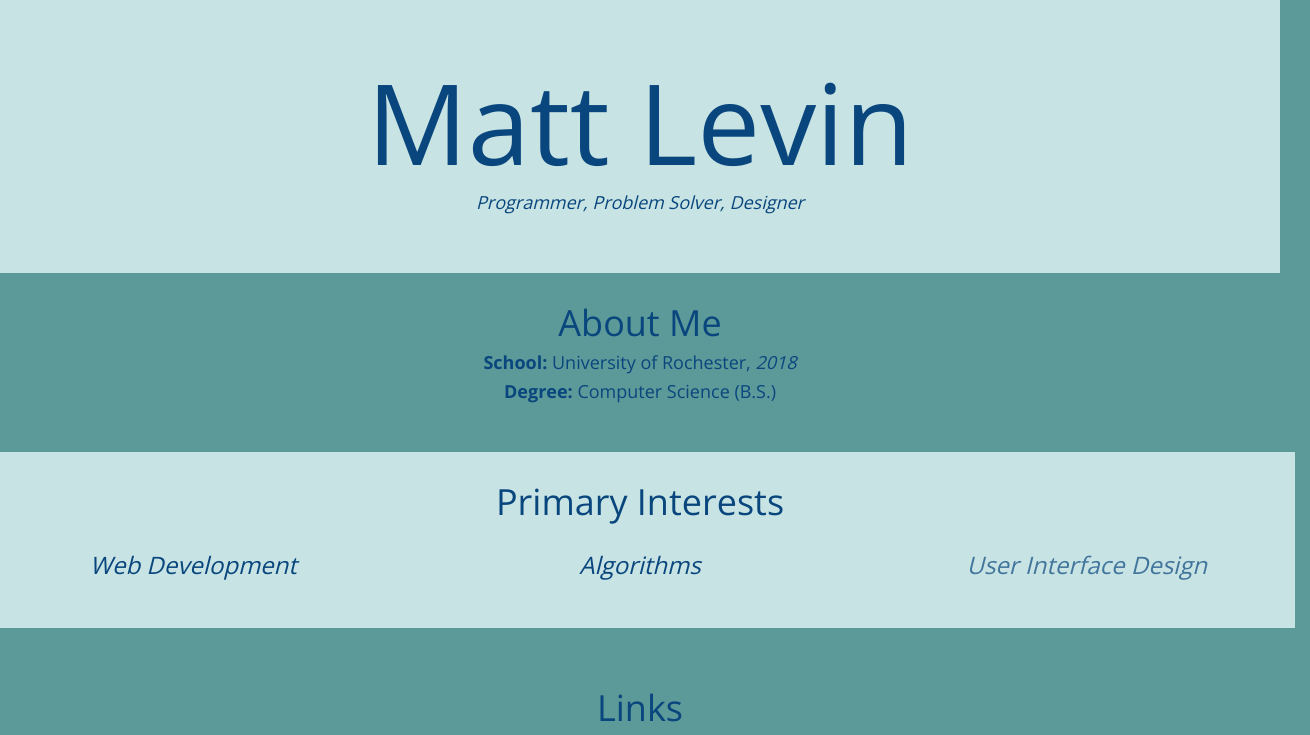
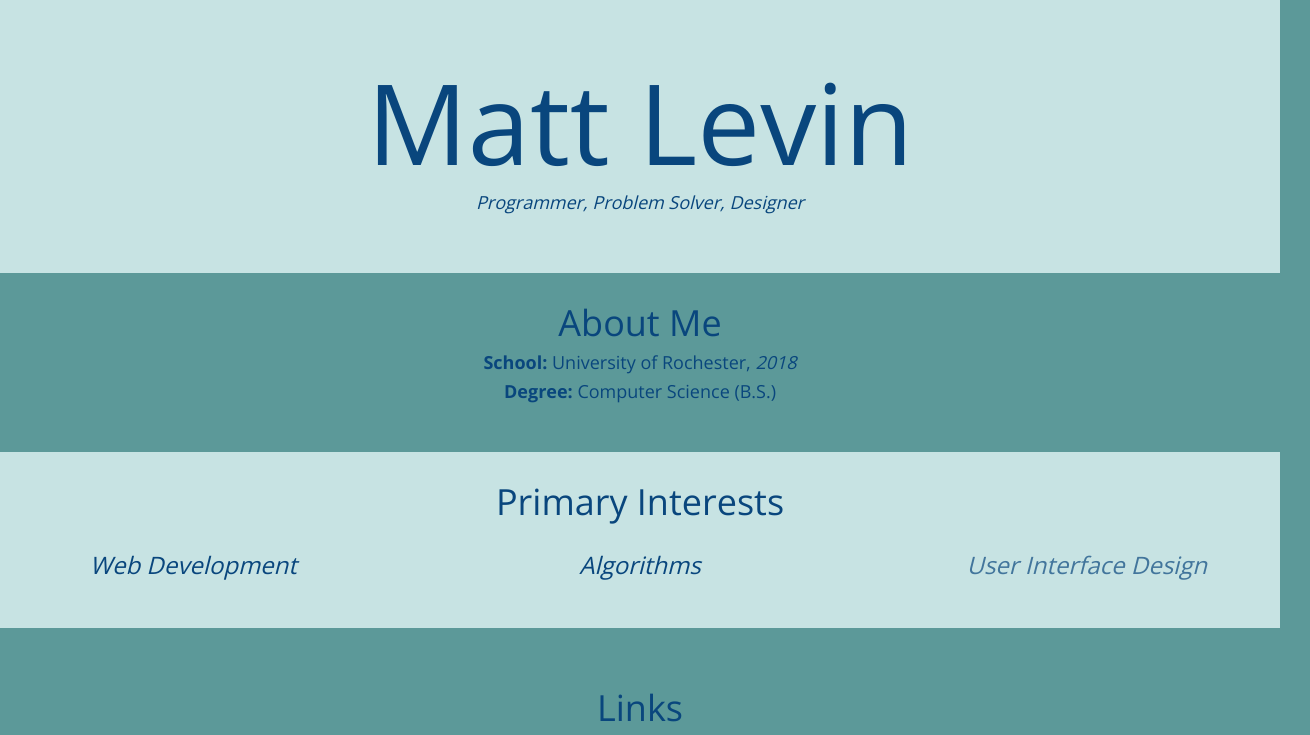
Before and after one commit to levinmat/levinmat.github.io, a plain HTML site: page index.html in a window 1280 px wide. Shown: the top 735 px of the page, 1310 px wide, since content can reach past the window. Drawn offline with nearby package versions, Linux system fonts and the light colour scheme.

Commit message:
Add files via upload

```diff
--- a/css/styles.css
+++ b/css/styles.css
@@ -1,4 +1,16 @@
+html {
+	   width: 100%;
+    height: 100%;
+    margin: 0px;
+    padding: 0px;
+    overflow-x: hidden;
+}
+
 body {
+	   width: 100%;
+    height: 100%;
+    margin: 0px;
+    padding: 0px;
 	text-align: center;
 	background-color: #5C9999;
 	color: #09467D;
```
